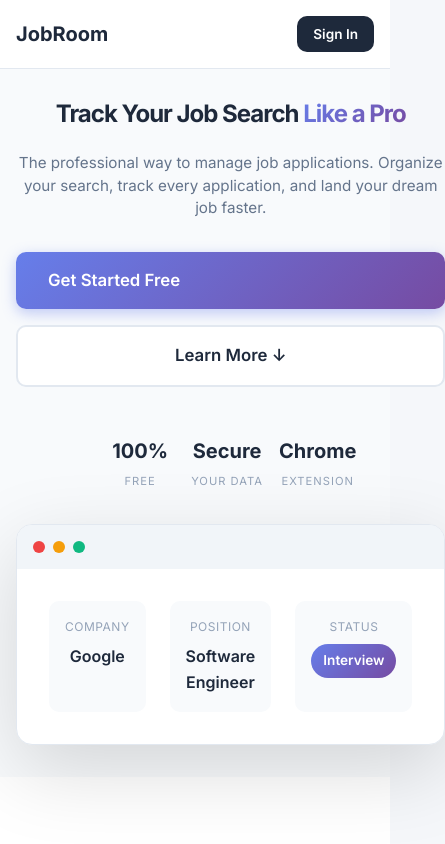
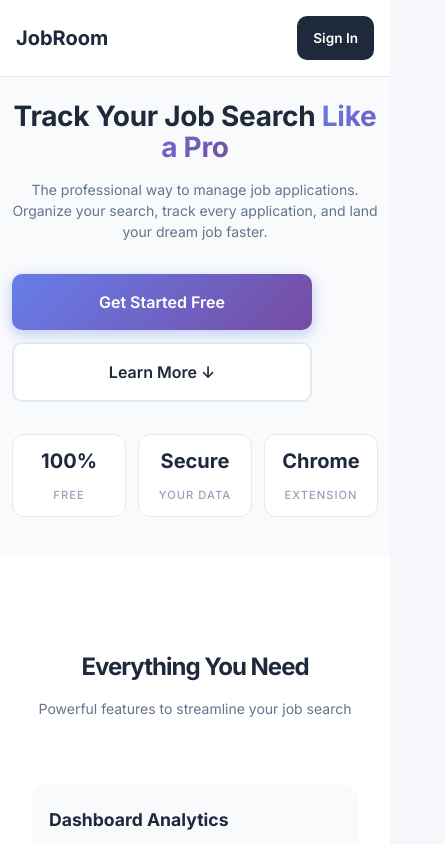
Before and after one commit to davidhtg44/JobRoom, a React (Create React App) app in the folder frontend/: page / in a window 390 px wide. Shown: the top 844 px of the page, 445 px wide, since content can reach past the window. Built offline with nearby package versions, Linux system fonts and the light colour scheme.

Commit message:
changes to ui mobile device

```diff
--- a/frontend/public/index.html
+++ b/frontend/public/index.html
@@ -2,9 +2,11 @@
 <html lang="en">
   <head>
     <meta charset="utf-8" />
-    <meta name="viewport" content="width=device-width, initial-scale=1, maximum-scale=5" />
+    <meta name="viewport" content="width=device-width, initial-scale=1, maximum-scale=5, viewport-fit=cover" />
     <meta name="theme-color" content="#1a1a2e" />
     <meta name="description" content="Track your job applications with style" />
+    <meta name="apple-mobile-web-app-capable" content="yes" />
+    <meta name="apple-mobile-web-app-status-bar-style" content="black-translucent" />
     <title>JobRoom - Job Application Tracker</title>
   </head>
   <body>
--- a/frontend/src/Landing.css
+++ b/frontend/src/Landing.css
@@ -1,8 +1,21 @@
-/* Landing Page Styles */
+/* Landing Page Styles - Swiss Design System */
 
 .landing-page {
   min-height: 100vh;
   background: #f8fafc;
+  overflow-x: hidden;
+  width: 100%;
+  max-width: 100vw;
+}
+
+/* Prevent horizontal scroll globally */
+html, body {
+  overflow-x: hidden;
+  max-width: 100vw;
+}
+
+* {
+  box-sizing: border-box;
 }
 
 /* Navigation */
@@ -66,14 +79,14 @@
   transform: translateY(-1px);
 }
 
-/* Hero Section */
+/* Hero Section - Mobile First with Swiss Design */
 .hero {
   max-width: 1200px;
   margin: 0 auto;
-  padding: 5rem 2rem;
+  padding: 4rem 1.5rem;
   display: grid;
-  grid-template-columns: 1fr 1fr;
-  gap: 4rem;
+  grid-template-columns: 1fr;
+  gap: 3rem;
   align-items: center;
 }
 
@@ -82,12 +95,12 @@
 }
 
 .hero-title {
-  font-size: 3.5rem;
+  font-size: clamp(2rem, 8vw, 3.5rem);
   font-weight: 800;
   color: #1e293b;
   line-height: 1.1;
   margin-bottom: 1.5rem;
-  letter-spacing: -2px;
+  letter-spacing: -0.02em;
 }
 
 .highlight {
@@ -98,23 +111,25 @@
 }
 
 .hero-subtitle {
-  font-size: 1.25rem;
+  font-size: clamp(1rem, 4vw, 1.25rem);
   color: #64748b;
-  line-height: 1.8;
+  line-height: 1.7;
   margin-bottom: 2rem;
+  max-width: 600px;
 }
 
 .hero-actions {
   display: flex;
   gap: 1rem;
   margin-bottom: 3rem;
+  flex-wrap: wrap;
 }
 
 .btn {
-  padding: 0.875rem 2rem;
+  padding: clamp(0.875rem, 3vw, 1rem) clamp(1.5rem, 4vw, 2rem);
   border-radius: 10px;
   font-weight: 600;
-  font-size: 1rem;
+  font-size: clamp(0.95rem, 3vw, 1rem);
   cursor: pointer;
   transition: all 0.2s;
   text-decoration: none;
@@ -122,6 +137,7 @@
   align-items: center;
   gap: 0.5rem;
   border: none;
+  min-height: 44px;
 }
 
 .btn-primary {
@@ -135,6 +151,10 @@
   box-shadow: 0 6px 20px rgba(102, 126, 234, 0.5);
 }
 
+.btn-primary:active {
+  transform: translateY(0) scale(0.98);
+}
+
 .btn-secondary {
   background: white;
   color: #1e293b;
@@ -146,36 +166,45 @@
 }
 
 .btn-lg {
-  padding: 1rem 2rem;
-  font-size: 1.05rem;
+  padding: clamp(1rem, 4vw, 1.25rem) clamp(2rem, 5vw, 2.5rem);
+  font-size: clamp(1rem, 3vw, 1.05rem);
 }
 
 .hero-stats {
-  display: flex;
-  gap: 3rem;
+  display: grid;
+  grid-template-columns: repeat(3, 1fr);
+  gap: 1.5rem;
+  margin-top: 2rem;
 }
 
 .stat {
   text-align: center;
+  padding: 1rem;
+  background: white;
+  border-radius: 12px;
+  border: 1px solid #e2e8f0;
 }
 
 .stat-number {
   display: block;
-  font-size: 1.5rem;
+  font-size: clamp(1.25rem, 5vw, 1.5rem);
   font-weight: 700;
   color: #1e293b;
+  margin-bottom: 0.25rem;
 }
 
 .stat-label {
-  font-size: 0.875rem;
+  font-size: clamp(0.7rem, 3vw, 0.875rem);
   color: #94a3b8;
   text-transform: uppercase;
   letter-spacing: 1px;
+  font-weight: 500;
 }
 
-/* Hero Image/Mockup */
+/* Hero Image/Mockup - Scales Elegantly */
 .hero-image {
   animation: fadeInUp 1s ease-out 0.2s both;
+  width: 100%;
 }
 
 .hero-mockup {
@@ -184,18 +213,20 @@
   box-shadow: 0 25px 80px rgba(0, 0, 0, 0.15);
   overflow: hidden;
   border: 1px solid #e2e8f0;
+  width: 100%;
+  max-width: 100%;
 }
 
 .mockup-header {
   background: #f1f5f9;
-  padding: 1rem;
+  padding: 0.75rem 1rem;
   display: flex;
   gap: 0.5rem;
 }
 
 .mockup-dot {
-  width: 12px;
-  height: 12px;
+  width: clamp(8px, 2vw, 12px);
+  height: clamp(8px, 2vw, 12px);
   border-radius: 50%;
 }
 
@@ -204,41 +235,45 @@
 .mockup-dot.green { background: #10b981; }
 
 .mockup-content {
-  padding: 2rem;
+  padding: clamp(1rem, 4vw, 2rem);
 }
 
 .mockup-row {
   display: grid;
-  grid-template-columns: 1fr 1fr 1fr;
-  gap: 1.5rem;
+  grid-template-columns: repeat(3, 1fr);
+  gap: clamp(0.75rem, 2vw, 1.5rem);
 }
 
 .mockup-col {
-  padding: 1rem;
+  padding: clamp(0.75rem, 3vw, 1rem);
   background: #f8fafc;
   border-radius: 10px;
+  min-width: 0;
 }
 
 .mockup-label {
-  font-size: 0.75rem;
+  font-size: clamp(0.65rem, 2vw, 0.75rem);
   color: #94a3b8;
   text-transform: uppercase;
   letter-spacing: 0.5px;
-  margin-bottom: 0.5rem;
+  margin-bottom: 0.375rem;
+  font-weight: 600;
 }
 
 .mockup-value, .mockup-badge {
   font-weight: 600;
   color: #1e293b;
+  font-size: clamp(0.8rem, 2.5vw, 0.95rem);
+  word-break: break-word;
 }
 
 .mockup-badge {
   display: inline-block;
-  padding: 0.375rem 0.75rem;
+  padding: clamp(0.25rem, 1vw, 0.375rem) clamp(0.5rem, 2vw, 0.75rem);
   background: linear-gradient(135deg, #667eea 0%, #764ba2 100%);
   color: white;
   border-radius: 20px;
-  font-size: 0.85rem;
+  font-size: clamp(0.7rem, 2vw, 0.85rem);
 }
 
 /* Features Section */
@@ -445,7 +480,7 @@
   }
 }
 
-/* Responsive - Mobile First */
+/* Responsive - Mobile First - Swiss Design */
 @media (max-width: 968px) {
   .nav-links a:not(.btn-nav) {
     display: none;
@@ -453,18 +488,20 @@
 
   .hero {
     grid-template-columns: 1fr;
-    gap: 3rem;
+    gap: 2rem;
     text-align: center;
-    padding: 3rem 1.5rem;
+    padding: 3rem 1rem;
   }
 
   .hero-title {
-    font-size: 2.5rem;
-    letter-spacing: -1px;
+    font-size: clamp(1.75rem, 10vw, 2.5rem);
+    letter-spacing: -0.01em;
   }
 
   .hero-subtitle {
-    font-size: 1.1rem;
+    font-size: clamp(0.95rem, 5vw, 1.1rem);
+    margin-left: auto;
+    margin-right: auto;
   }
 
   .hero-actions {
@@ -472,9 +509,24 @@
     flex-wrap: wrap;
   }
 
+  .hero-actions .btn {
+    width: 100%;
+    max-width: 300px;
+    justify-content: center;
+  }
+
   .hero-stats {
     justify-content: center;
-    gap: 2rem;
+    gap: 1rem;
+  }
+
+  .hero-image {
+    order: -1;
+  }
+
+  .hero-mockup {
+    max-width: 90%;
+    margin: 0 auto;
   }
 
   .features-grid {
@@ -509,11 +561,11 @@
   }
 
   .section-title {
-    font-size: 2rem;
+    font-size: clamp(1.5rem, 6vw, 2rem);
   }
 
   .section-subtitle {
-    font-size: 1rem;
+    font-size: clamp(0.9rem, 4vw, 1rem);
   }
 }
 
@@ -536,21 +588,25 @@
   }
 
   .hero {
-    padding: 2rem 1rem;
+    padding: 2rem 1rem 3rem;
     gap: 2rem;
   }
 
   .hero-title {
-    font-size: 1.75rem;
+    font-size: clamp(1.5rem, 12vw, 2rem);
+    margin-bottom: 1rem;
   }
 
   .hero-subtitle {
-    font-size: 1rem;
+    font-size: clamp(0.9rem, 5vw, 1rem);
+    line-height: 1.6;
   }
 
   .hero-actions {
     flex-direction: column;
     width: 100%;
+    gap: 0.75rem;
+    margin-bottom: 2rem;
   }
 
   .hero-actions .btn {
@@ -558,20 +614,23 @@
   }
 
   .hero-stats {
+    grid-template-columns: repeat(3, 1fr);
     flex-wrap: wrap;
-    gap: 1rem;
+    gap: 0.75rem;
+    width: 100%;
   }
 
   .stat {
-    min-width: 70px;
+    min-width: 0;
+    padding: 0.75rem 0.5rem;
   }
 
   .stat-number {
-    font-size: 1.25rem;
+    font-size: clamp(1.1rem, 6vw, 1.25rem);
   }
 
   .stat-label {
-    font-size: 0.7rem;
+    font-size: clamp(0.6rem, 3vw, 0.7rem);
   }
 
   .features-grid {
@@ -607,7 +666,7 @@
   }
 
   .cta-content h2 {
-    font-size: 1.75rem;
+    font-size: clamp(1.5rem, 8vw, 1.75rem);
   }
 
   .cta-content p {
@@ -622,16 +681,25 @@
   .footer-column {
     margin-bottom: 1rem;
   }
+
+  /* Hide mockup on very small screens for cleaner look */
+  .hero-image {
+    display: none;
+  }
 }
 
-/* Small Mobile */
+/* Small Mobile - Extra Small Devices */
 @media (max-width: 480px) {
+  .hero {
+    padding: 1.5rem 0.75rem 2.5rem;
+  }
+
   .hero-title {
-    font-size: 1.5rem;
+    font-size: clamp(1.4rem, 14vw, 1.75rem);
   }
 
   .hero-subtitle {
-    font-size: 0.95rem;
+    font-size: 0.875rem;
     line-height: 1.5;
   }
 
@@ -640,11 +708,11 @@
   }
 
   .section-subtitle {
-    font-size: 0.9rem;
+    font-size: 0.875rem;
   }
 
   .landing-footer {
-    padding: 3rem 1rem 1.5rem;
+    padding: 3rem 0.75rem 1.5rem;
   }
 
   .footer-brand p {
@@ -657,6 +725,14 @@
 
   .footer-bottom {
     font-size: 0.75rem;
+  }
+
+  .stats-bar {
+    gap: 0.5rem;
+  }
+
+  .stat {
+    padding: 0.625rem 0.375rem;
   }
 }
 
@@ -672,7 +748,7 @@
   }
 
   .hero-subtitle {
-    font-size: 0.9rem;
+    font-size: 0.875rem;
     margin-bottom: 1rem;
   }
 
@@ -692,7 +768,7 @@
 /* Touch-friendly for mobile */
 @media (hover: none) and (pointer: coarse) {
   .btn {
-    min-height: 44px;
+    min-height: 48px;
   }
 
   .nav-links a {
@@ -703,6 +779,13 @@
 
   .feature-card {
     min-height: 180px;
+  }
+
+  .stat {
+    min-height: 80px;
+    display: flex;
+    flex-direction: column;
+    justify-content: center;
   }
 }
 
@@ -724,3 +807,15 @@
     grid-template-columns: repeat(3, 1fr);
   }
 }
+
+/* Desktop - Two Column Layout */
+@media (min-width: 1025px) {
+  .hero {
+    grid-template-columns: 1fr 1fr;
+    padding: 6rem 2rem;
+  }
+
+  .hero-image {
+    display: block;
+  }
+}
```
